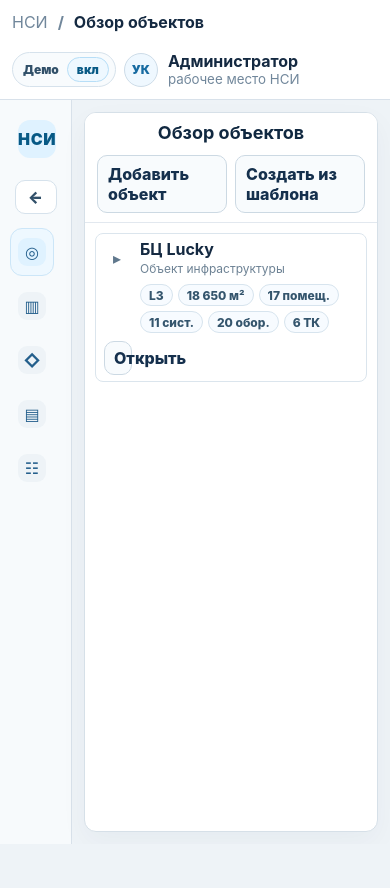
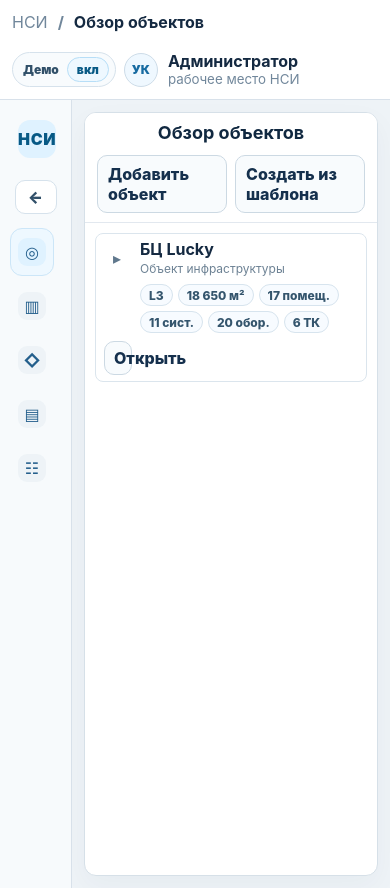
Before and after one commit to RozkvasA/nsi-test, a React (Vite) app: page / in a window 390 px wide. Before the commit the page ends 844 px from the top, so only its background shows below. Built offline with nearby package versions, Linux system fonts and the light colour scheme.

Commit message:
Fix overview scrolling and collapsed detail styling

```diff
--- a/src/overview-compact.css
+++ b/src/overview-compact.css
@@ -55,15 +55,29 @@
   width: 42px;
 }
 
+.app-shell,
+.app-body {
+  min-height: 0;
+}
+
 .overview-only-work-area {
   grid-template-columns: minmax(0, 1fr);
+  min-height: 0;
+  height: calc(100vh - 56px);
+  overflow: hidden;
 }
 
 .compact-overview-panel {
+  display: flex;
+  flex-direction: column;
   width: 100%;
+  min-height: 0;
+  height: 100%;
+  overflow: hidden;
 }
 
 .compact-overview-header {
+  flex: 0 0 auto;
   align-items: center;
   min-height: 50px;
   padding: 9px 12px;
@@ -74,14 +88,19 @@
 }
 
 .compact-overview-list {
+  flex: 1 1 auto;
   display: grid;
   align-content: start;
   gap: 8px;
+  min-height: 0;
+  overflow: auto;
+  -webkit-overflow-scrolling: touch;
+  overscroll-behavior: contain;
   padding: 10px;
 }
 
 .overview-tree-card {
-  overflow: hidden;
+  overflow: visible;
   border: 1px solid #dbe5ed;
   border-radius: 8px;
   background: #ffffff;
@@ -92,7 +111,8 @@
 }
 
 .overview-root-row,
-.overview-level-row {
+.overview-level-row,
+.overview-detail-summary-row {
   display: grid;
   grid-template-columns: 28px minmax(180px, 1fr) auto auto;
   align-items: center;
@@ -101,7 +121,8 @@
   padding: 5px 8px;
 }
 
-.overview-level-row {
+.overview-level-row,
+.overview-detail-summary-row {
   grid-template-columns: 28px minmax(180px, 1fr) auto;
   border: 1px solid #e1e8ef;
   border-radius: 8px;
@@ -109,7 +130,8 @@
 }
 
 .overview-tree-card.expanded .overview-root-row,
-.overview-level-block.expanded .overview-level-row {
+.overview-level-block.expanded .overview-level-row,
+.overview-detail-node.expanded .overview-detail-summary-row {
   background: #f8fcff;
 }
 
@@ -188,7 +210,8 @@
 }
 
 .overview-tree-body,
-.overview-level-children {
+.overview-level-children,
+.overview-detail-blocks {
   display: grid;
   gap: 6px;
 }
@@ -198,7 +221,8 @@
   background: #fbfdff;
 }
 
-.overview-level-block {
+.overview-level-block,
+.overview-detail-node {
   display: grid;
   gap: 6px;
 }
@@ -207,6 +231,10 @@
   margin-left: 18px;
   padding-left: 10px;
   border-left: 1px solid #dce9f3;
+}
+
+.overview-detail-node {
+  min-width: 0;
 }
 
 .overview-warning-line {
@@ -221,12 +249,11 @@
 
 .overview-detail-row {
   display: grid;
-  grid-template-columns: minmax(180px, 0.9fr) minmax(180px, 1fr) minmax(180px, 1fr);
+  grid-template-columns: repeat(2, minmax(180px, 1fr));
   gap: 8px;
-  border: 1px solid #e1e8ef;
-  border-radius: 8px;
-  background: #ffffff;
-  padding: 8px;
+  margin-left: 18px;
+  padding: 8px 0 8px 10px;
+  border-left: 1px solid #dce9f3;
 }
 
 .overview-detail-main {
@@ -240,8 +267,10 @@
   align-content: start;
   gap: 5px;
   min-width: 0;
-  border-left: 1px solid #edf2f6;
-  padding-left: 8px;
+  border: 1px solid #e1e8ef;
+  border-radius: 8px;
+  background: #ffffff;
+  padding: 8px;
 }
 
 .overview-compact-block-title {
@@ -279,7 +308,8 @@
   }
 
   .overview-root-row,
-  .overview-level-row {
+  .overview-level-row,
+  .overview-detail-summary-row {
     grid-template-columns: 28px minmax(160px, 1fr) auto;
   }
 
```
